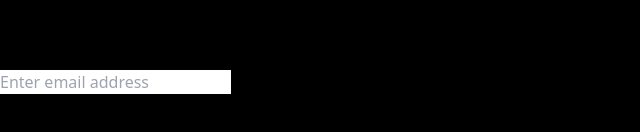
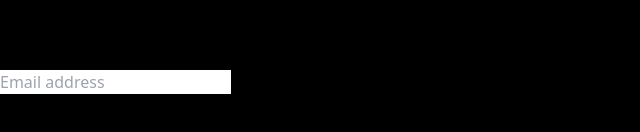
Before and after one commit to Himanshuxyzz/NFgpt, a React (Vite) app: page / in a window 1280 px wide. Shown: the part 602-734 px from the top of the page, without its empty margins (0-640 px from the left). Built offline with nearby package versions, Linux system fonts and the light colour scheme.

Commit message:
feat: reusable components ✅

```diff
--- /dev/null
+++ b/src/components/Button.jsx
@@ -0,0 +1,14 @@
+import React from "react";
+
+const Button = ({content,onClick}) => {
+  return (
+    <button
+      onClick={onClick}
+      className="rounded-md text-1xl px-3 py-4 w-full text-white font-bold bg-red-600"
+    >
+      {content}
+    </button>
+  );
+};
+
+export default Button;
--- a/src/components/Dialog.jsx
+++ b/src/components/Dialog.jsx
@@ -1,9 +1,10 @@
-import React from 'react'
 
-const Dialog = () => {
+const Dialog = ({children}) => {
   return (
-    <div className='absolute top-0 bg-white w-[400px]'>Dialog</div>
-  )
-}
+    <div className="bg-black/50 text-white w-[450px] top-1/2 left-1/2 absolute transform -translate-x-1/2 flex justify-center items-center p-10">
+      {children}
+    </div>
+  );
+};
 
-export default Dialog
+export default Dialog;
--- /dev/null
+++ b/src/components/Input.jsx
@@ -0,0 +1,13 @@
+import React from 'react'
+
+const Input = ({placeholder}) => {
+  return (
+    <input
+      placeholder={placeholder}
+      className="text-white text-1xl outline-white rounded-sm w-full px-6 sm:px-3 py-4 bg-black/50 border border-white/40"
+      type="text"
+    />
+  );
+}
+
+export default Input
--- a/src/pages/Home.jsx
+++ b/src/pages/Home.jsx
@@ -2,9 +2,15 @@ import { useState } from "react";
 
 import * as ASSETS from "../constants/constants";
 import Dialog from "../components/Dialog";
+import Input from "../components/Input";
+import Button from "../components/Button";
 
 const Home = () => {
   const [isOpen, setIsOpen] = useState(false);
+
+  const handleModal = () => {
+    setIsOpen(!isOpen);
+  };
   return (
     <div className="w-full h-full  ">
       <img
@@ -12,7 +18,7 @@ const Home = () => {
         src={ASSETS.BG_URL}
         alt="NF-BG"
       />
-        <div className="absolute h-full w-full inset-0 bg-gradient-to-top from-black via-transparent to-black bg-black bg-opacity-40 " />
+      <div className="absolute h-full w-full inset-0 bg-gradient-to-top from-black via-transparent to-black bg-black bg-opacity-40" />
 
       <div className=" absolute w-full flex flex-col gap-3 justify-center items-center inset-0">
         <h1 className="text-4xl px-6 text-center sm:text-6xl font-bold text-white">
@@ -23,23 +29,22 @@ const Home = () => {
         </p>
 
         <h3 className="px-9 text-center text-white text-1xl sm:text-2xl font-bold w-[320px] sm:w-full sm:mt-3">
-            Ready to watch? Enter your email to create or restart your
-            membership.
+          Ready to watch? Enter your email to create or restart your membership.
         </h3>
 
         <div className=" mt-3 sm:mt-0 flex gap-3 items-center flex-col sm:flex-row">
-            <input
-              placeholder="Enter email address"
-              className="text-white text-1xl outline-white rounded-sm w-full px-6 sm:px-3 py-4 bg-black/50 border border-white/40"
-              type="text"
-            />
-            <button
-              onClick={() => setIsOpen(!isOpen)}
-              className="rounded-md text-1xl px-3 py-4 w-full text-white font-bold bg-red-600"
-            >
-              Get Started
-            </button>
-            {isOpen && <Dialog />}
+          <Input placeholder={"Email address"} />
+          <Button content={"Get started"} onClick={handleModal} />
+          {isOpen && (
+            <Dialog>
+              <div className="w-[350px] flex flex-col gap-4">
+                <h2>Sign In</h2>
+                <Input placeholder={"Email or phone number"} />
+                <Input placeholder={"Password"}/>
+                <Button content={"Sign In"} />
+              </div>
+            </Dialog>
+          )}
         </div>
       </div>
     </div>
```
Lines whose indentation alone changed are shown as unchanged.
